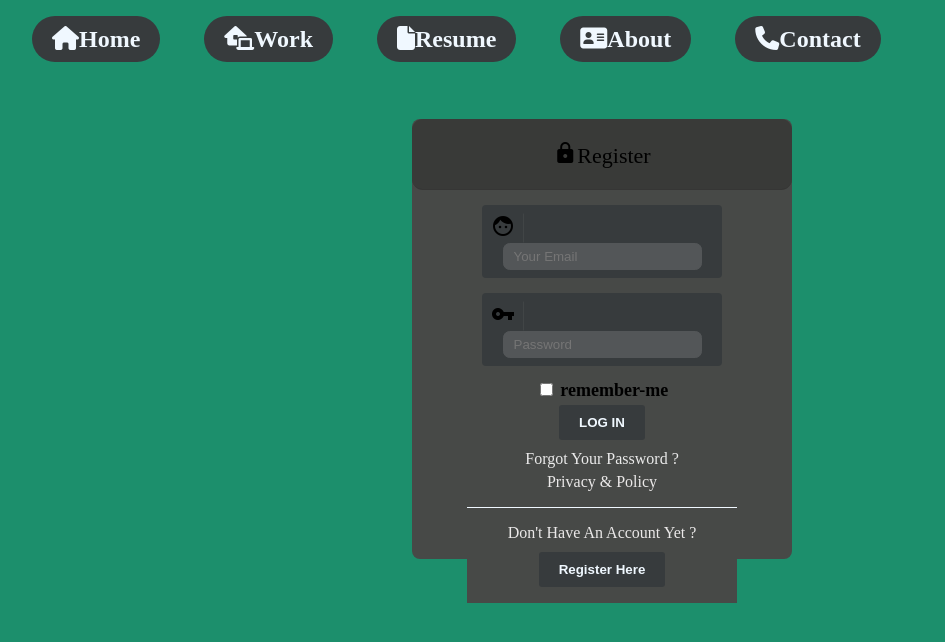
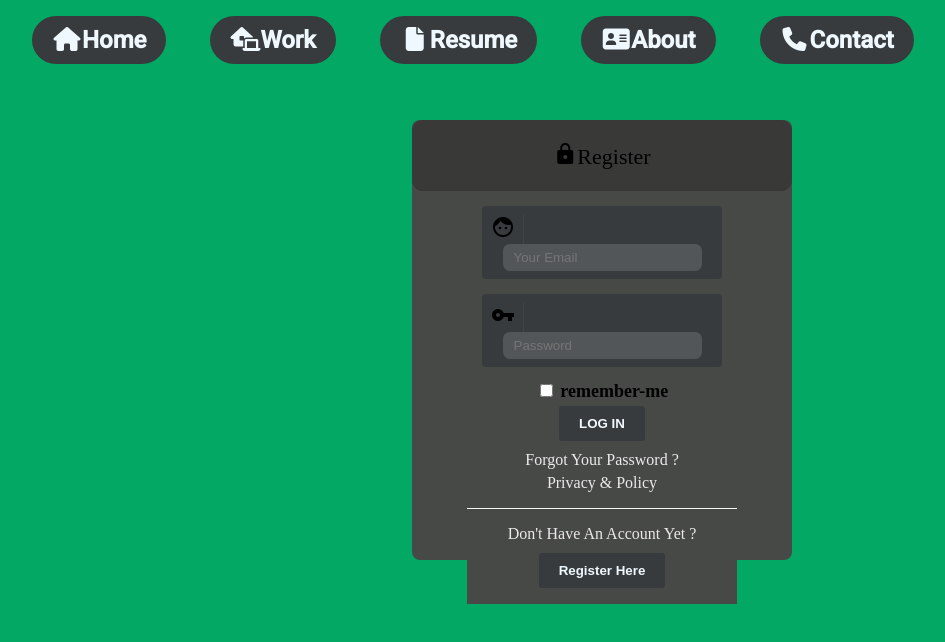
Before and after one commit to Ahmadhaff/css-checkpoint, a plain HTML site: page index.html in a window 1280 px wide. Shown: the whole page, without its empty margins (38-983 px from the left). Drawn offline with Linux system fonts and the light colour scheme.

Commit message:
robot font family added

```diff
--- a/index.html
+++ b/index.html
@@ -2,25 +2,28 @@
 <html>
     <head>
         <meta charset="utf8">
+        <meta name="viewport" content="widht=device-width, initial-scale=1">
         <title>Register</title>
         <link href="https://fonts.googleapis.com/icon?family=Material+Icons" rel="stylesheet">
         <link rel="stylesheet" href="style.css">
+        <link rel="preconnect" href="https://fonts.googleapis.com">
+        <link rel="preconnect" href="https://fonts.gstatic.com" crossorigin>
+        <link href="https://fonts.googleapis.com/css2?family=Roboto:ital,wght@0,100;0,400;0,500;1,400&display=swap" rel="stylesheet">
         <script src="https://kit.fontawesome.com/beaad84422.js" crossorigin="anonymous"></script>
         <style>
-            body{
-                background:rgb(28, 143, 108) ;
-            }
+
         </style>
 
     </head>
     <body>
+        <div>
             <div class="navbar">
                 <ul>
-                <li id="home"><i class="fa-solid fa-house"></i><a href="#">Home</a></li>
-                <li id="work"><i class="fa-solid fa-house-laptop"></i><a href="#">Work</a></li>
-                <li id="resume"><i class="fa-solid fa-file"></i><a href="#">Resume</a></li>
-                <li id="about"><i class="fa-solid fa-address-card"></i><a href="#">About</a></li>
-                <li id="contact"><i class="fa-solid fa-phone"></i><a href="#">Contact</a></li>
+                    <li id="home"><i class="fa-solid fa-house fa-fw"></i><a href="#">Home</a></li>
+                    <li id="work"><i class="fa-solid fa-house-laptop fa-fw"></i><a href="#">Work</a></li>
+                    <li id="resume"><i class="fa-solid fa-file fa-fw"></i><a href="#">Resume</a></li>
+                    <li id="about"><i class="fa-solid fa-address-card fa-fw"></i><a href="#">About</a></li>
+                    <li id="contact"><i class="fa-solid fa-phone fa-fw"></i><a href="#">Contact</a></li>
                 </ul>
             </div>
             <div id="container-login">
--- a/style.css
+++ b/style.css
@@ -2,6 +2,7 @@
 @import url('https://fontawesome.com/icons/house?s=solid&f=classic');
 
 body{
+    background-color: rgb(2, 168, 99);
     margin: 0;
     padding: 0;
     font-family: 'Raleway' sans-serif;
@@ -28,6 +29,7 @@ body{
     border-radius: 0.50em;
     border-bottom: 1px solid rgb(54, 54, 53);
 }
+
 .lock{
     position: relative;
     top: 2px;
@@ -168,6 +170,7 @@ li{
     border-radius: 2em;
     font-weight: bold;
     font-size: 24px;
+    font-family: roboto;
 
 }
 
```
Lines whose indentation alone changed are shown as unchanged.
